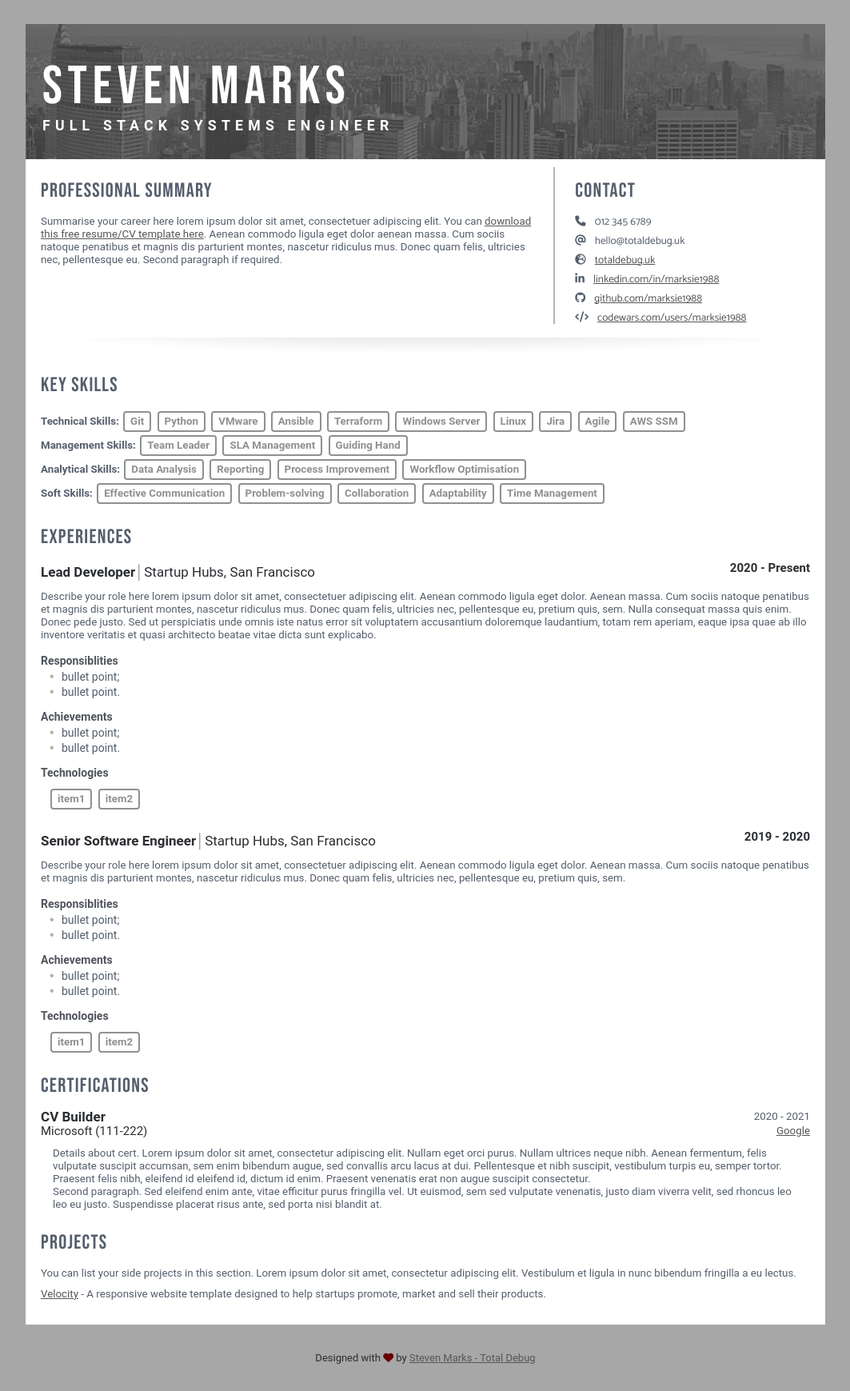
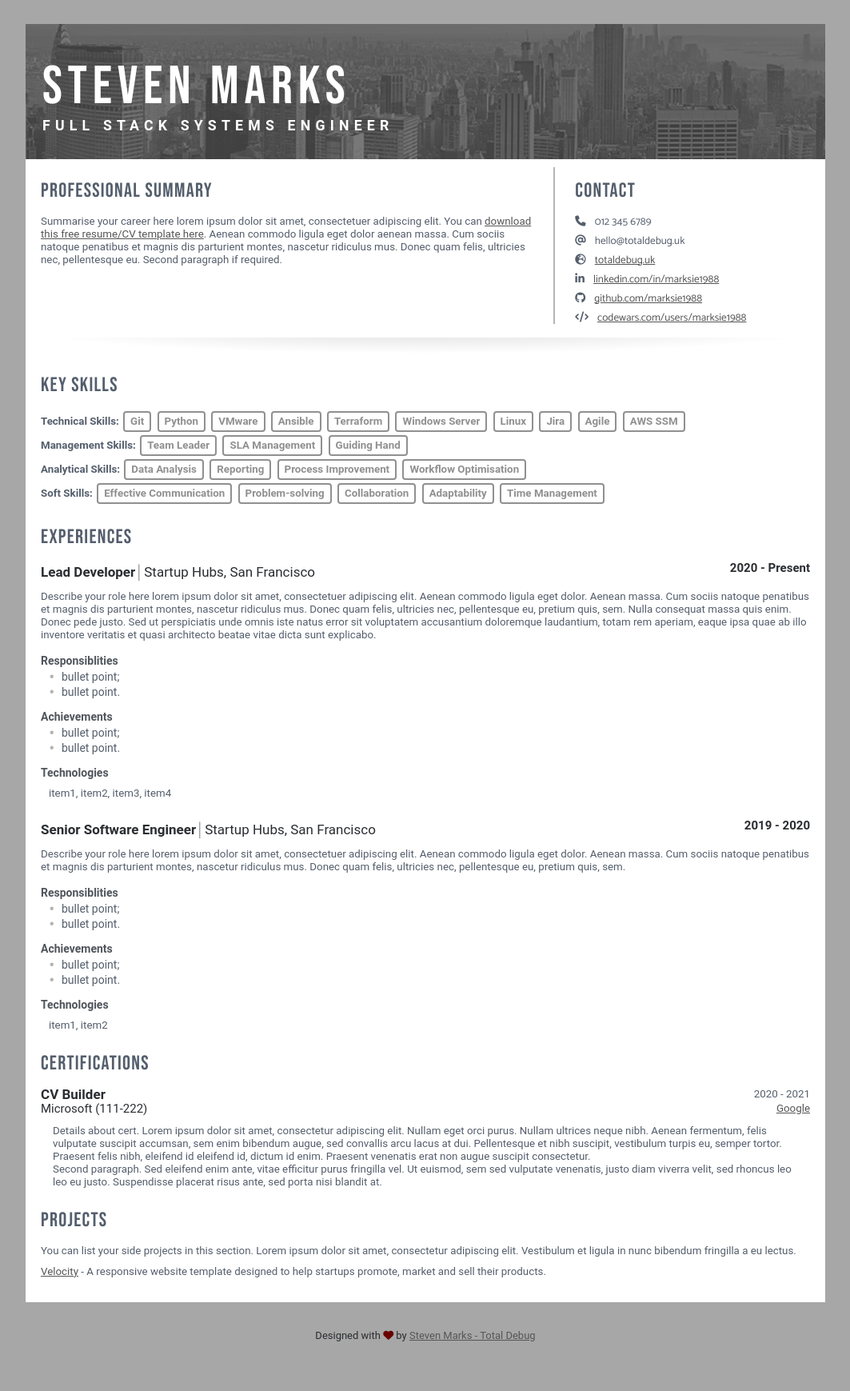
Before and after one commit to totaldebug/jekyll-theme-cv, a Jekyll site: the page built from index.html, in a window 1280 px wide. Shown: the whole page at 80% size, without its empty margins (108-1171 px from the left). Built offline with Jekyll 4.4.1, drawn with Linux system fonts in a browser that asks for light colours; after the commit the page ends 1711 px from its top, so only the background shows below that.

Commit message:
change technologies to comma

```diff
--- a/_data/data.yml
+++ b/_data/data.yml
@@ -91,6 +91,8 @@ experiences:
         list:
           - item1
           - item2
+          - item3
+          - item4
     - title: Senior Software Engineer
       company: Startup Hubs, San Francisco
       from: 2019
--- a/_includes/experience.html
+++ b/_includes/experience.html
@@ -46,7 +46,7 @@
             <div class="sub-heading pt-3">{{ experience.technologies.title }}</div>
             <div class="technologies">
                 {% for skill in experience.technologies.list %}
-                <span class="skill-badge">{{ skill }}</span>
+                {{ skill }}{% if forloop.last == false %},{% endif %}
                 {% endfor %}
             </div>
         </div>
```
